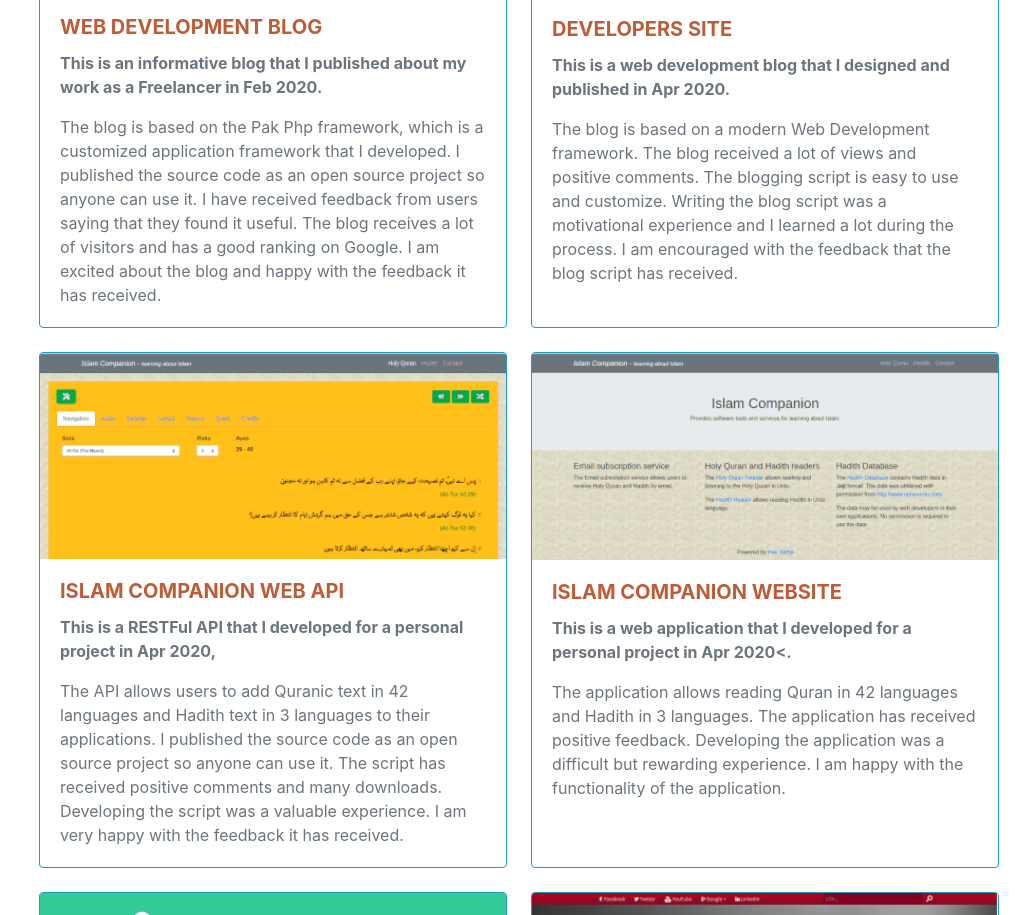
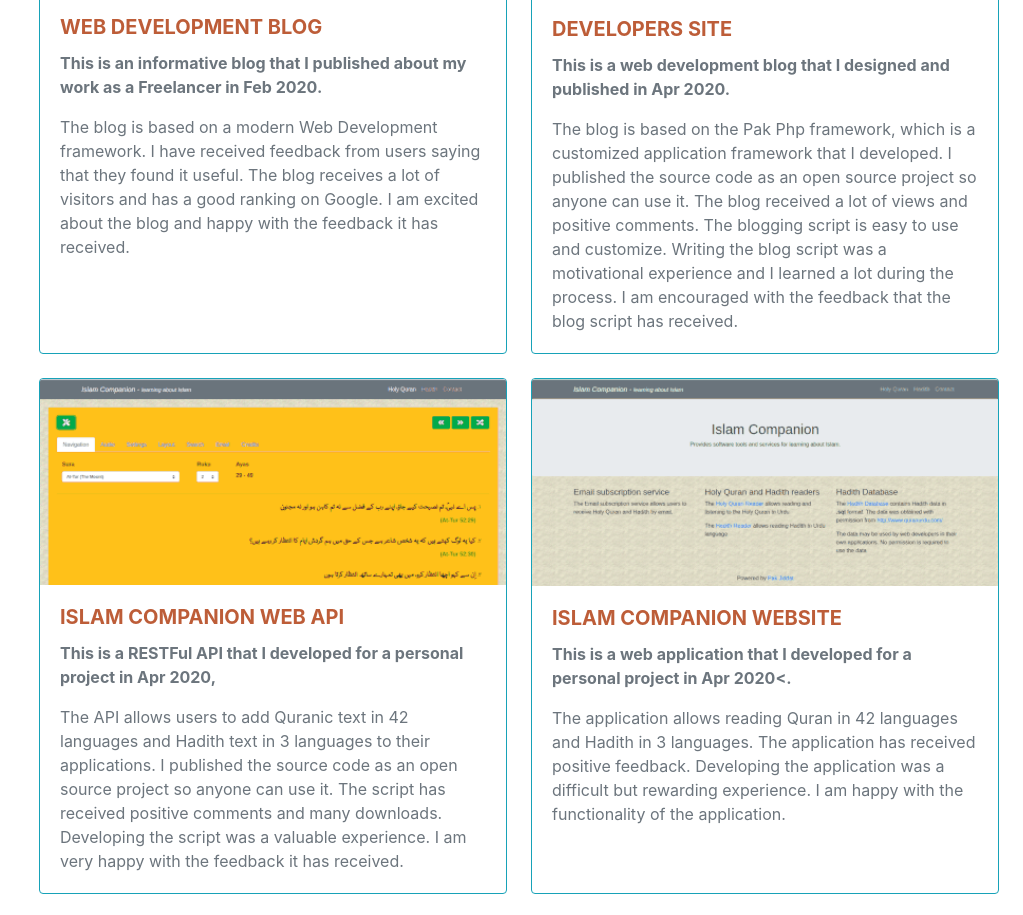
Before and after one commit to pakjiddat/portfolio, a plain HTML site: page index.html in a window 1280 px wide. Shown: the part 2607-3522 px from the top of the page, without its empty margins (257-1280 px from the left). Drawn offline with nearby package versions, Linux system fonts and the light colour scheme; a web font is replaced by a local one.

Commit message:
Update work samples

```diff
--- a/index.html
+++ b/index.html
@@ -160,7 +160,7 @@
                      <div class="card-body">
                         <h5 class="card-title"><a href="https://pakjiddat.netlify.app/" target="_new">Web Development Blog</a></h5>
                         <p class="card-text"><b>This is an informative blog that I published about my work as a Freelancer in Feb 2020.</b></p>
-                        <p class="card-text">The blog is based on the Pak Php framework, which is a customized application framework that I developed. I published the source code as an open source project so anyone can use it. I have received feedback from users saying that they found it useful. The blog receives a lot of visitors and has a good ranking on Google. I am excited about the blog and happy with the feedback it has received.</p>
+                        <p class="card-text">The blog is based on a modern Web Development framework. I have received feedback from users saying that they found it useful. The blog receives a lot of visitors and has a good ranking on Google. I am excited about the blog and happy with the feedback it has received.</p>
                      </div>
                   </div>
                   <div class="card card border-info">
@@ -168,7 +168,7 @@
                      <div class="card-body">
                         <h5 class="card-title"><a href="https://github.com/pakjiddat/developers-site" target="_new">Developers Site</a></h5>
                         <p class="card-text"><b>This is a web development blog that I designed and published in Apr 2020.</b></p>
-                        <p class="card-text">The blog is based on a modern Web Development framework. The blog received a lot of views and positive comments. The blogging script is easy to use and customize. Writing the blog script was a motivational experience and I learned a lot during the process. I am encouraged with the feedback that the blog script has received.</p>
+                        <p class="card-text">The blog is based on the Pak Php framework, which is a customized application framework that I developed. I published the source code as an open source project so anyone can use it. The blog received a lot of views and positive comments. The blogging script is easy to use and customize. Writing the blog script was a motivational experience and I learned a lot during the process. I am encouraged with the feedback that the blog script has received.</p>
                      </div>
                   </div>
                </div>
```
